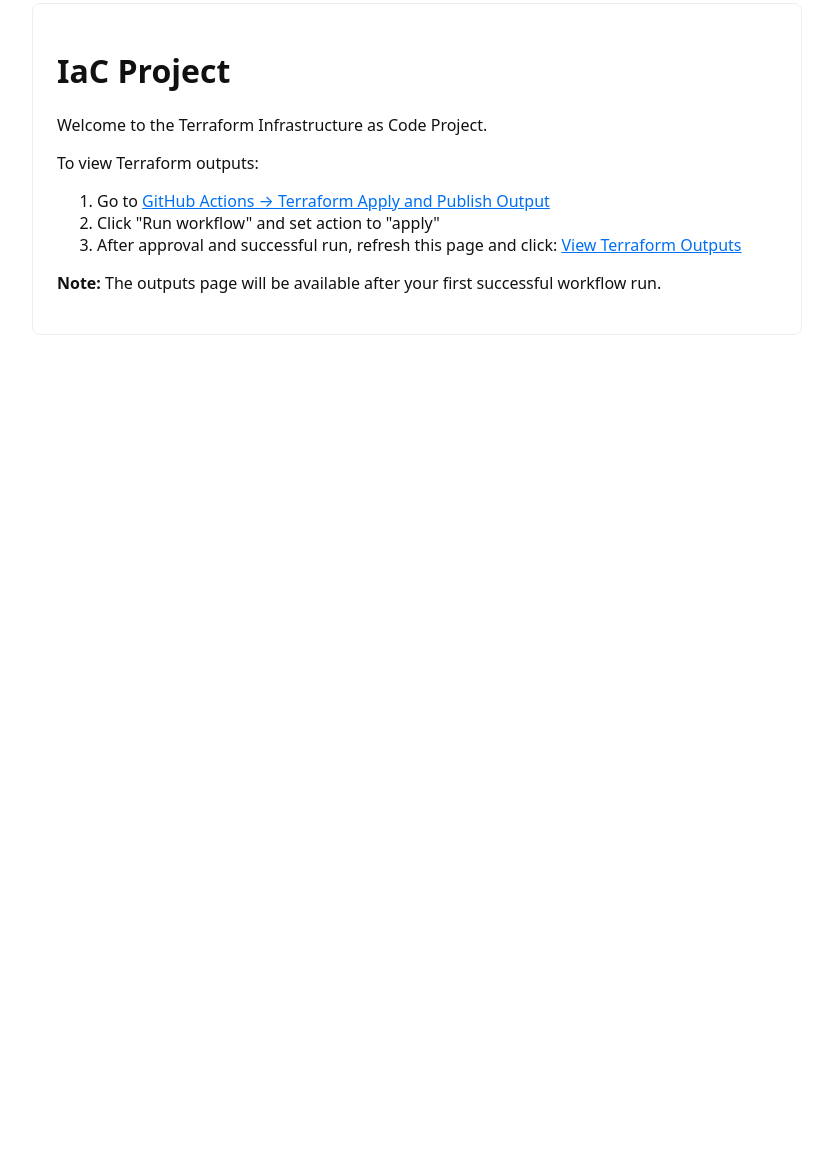
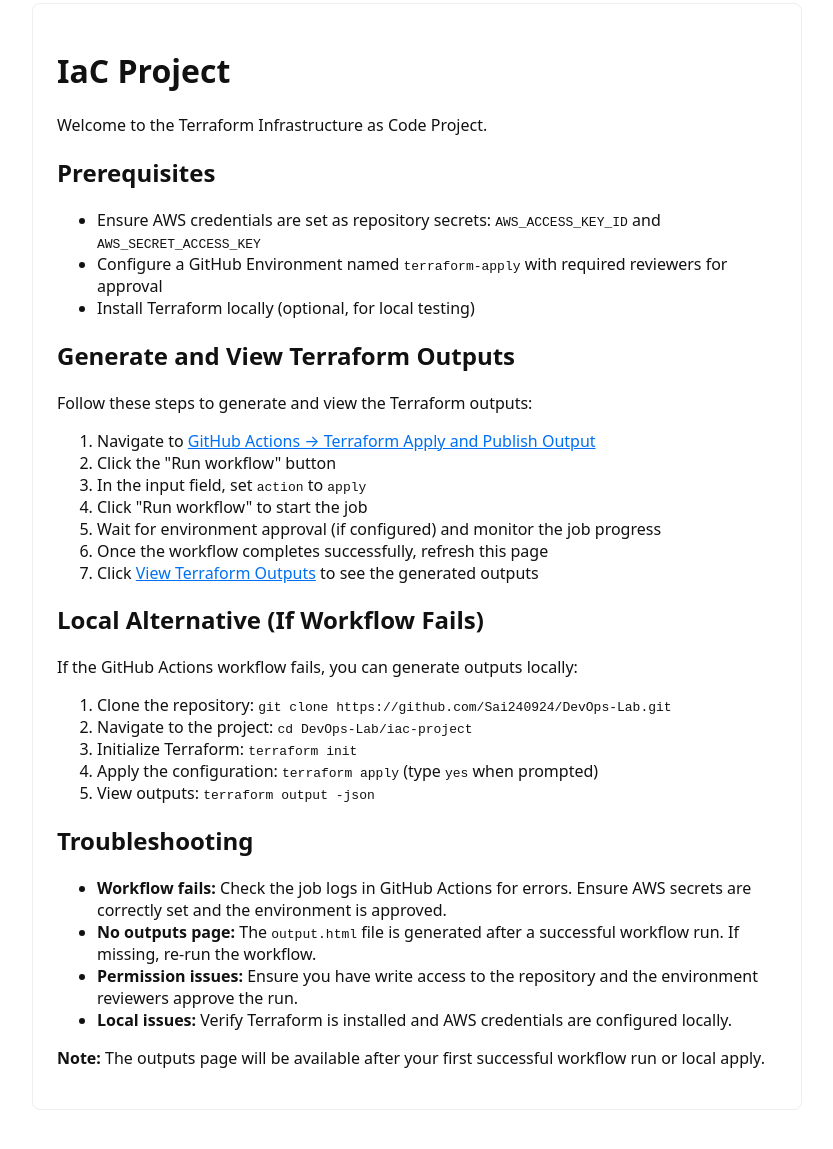
Before and after one commit to Sai240924/DevOps-Lab, a plain HTML site: page iac-project/index.html in a window 1280 px wide. Shown: the part 69-1218 px from the top of the page, without its empty margins (223-1056 px from the left). Before the commit the page ends 800 px from the top, so only its background shows below. Drawn offline with Linux system fonts and the light colour scheme.

Commit message:
Updated index

```diff
--- a/iac-project/index.html
+++ b/iac-project/index.html
@@ -14,13 +14,45 @@
     <div class="card">
       <h1>IaC Project</h1>
       <p>Welcome to the Terraform Infrastructure as Code Project.</p>
-      <p>To view Terraform outputs:</p>
+
+      <h2>Prerequisites</h2>
+      <ul>
+        <li>Ensure AWS credentials are set as repository secrets: <code>AWS_ACCESS_KEY_ID</code> and <code>AWS_SECRET_ACCESS_KEY</code></li>
+        <li>Configure a GitHub Environment named <code>terraform-apply</code> with required reviewers for approval</li>
+        <li>Install Terraform locally (optional, for local testing)</li>
+      </ul>
+
+      <h2>Generate and View Terraform Outputs</h2>
+      <p>Follow these steps to generate and view the Terraform outputs:</p>
       <ol>
-        <li>Go to <a href="https://github.com/Sai240924/DevOps-Lab/actions/workflows/terraform-publish-output.yml">GitHub Actions → Terraform Apply and Publish Output</a></li>
-        <li>Click "Run workflow" and set action to "apply"</li>
-        <li>After approval and successful run, refresh this page and click: <a href="output.html">View Terraform Outputs</a></li>
+        <li>Navigate to <a href="https://github.com/Sai240924/DevOps-Lab/actions/workflows/terraform-publish-output.yml" target="_blank" rel="noopener">GitHub Actions → Terraform Apply and Publish Output</a></li>
+        <li>Click the "Run workflow" button</li>
+        <li>In the input field, set <code>action</code> to <code>apply</code></li>
+        <li>Click "Run workflow" to start the job</li>
+        <li>Wait for environment approval (if configured) and monitor the job progress</li>
+        <li>Once the workflow completes successfully, refresh this page</li>
+        <li>Click <a href="output.html">View Terraform Outputs</a> to see the generated outputs</li>
       </ol>
-      <p><strong>Note:</strong> The outputs page will be available after your first successful workflow run.</p>
+
+      <h2>Local Alternative (If Workflow Fails)</h2>
+      <p>If the GitHub Actions workflow fails, you can generate outputs locally:</p>
+      <ol>
+        <li>Clone the repository: <code>git clone https://github.com/Sai240924/DevOps-Lab.git</code></li>
+        <li>Navigate to the project: <code>cd DevOps-Lab/iac-project</code></li>
+        <li>Initialize Terraform: <code>terraform init</code></li>
+        <li>Apply the configuration: <code>terraform apply</code> (type <code>yes</code> when prompted)</li>
+        <li>View outputs: <code>terraform output -json</code></li>
+      </ol>
+
+      <h2>Troubleshooting</h2>
+      <ul>
+        <li><strong>Workflow fails:</strong> Check the job logs in GitHub Actions for errors. Ensure AWS secrets are correctly set and the environment is approved.</li>
+        <li><strong>No outputs page:</strong> The <code>output.html</code> file is generated after a successful workflow run. If missing, re-run the workflow.</li>
+        <li><strong>Permission issues:</strong> Ensure you have write access to the repository and the environment reviewers approve the run.</li>
+        <li><strong>Local issues:</strong> Verify Terraform is installed and AWS credentials are configured locally.</li>
+      </ul>
+
+      <p><strong>Note:</strong> The outputs page will be available after your first successful workflow run or local apply.</p>
     </div>
   </body>
 </html>
```
